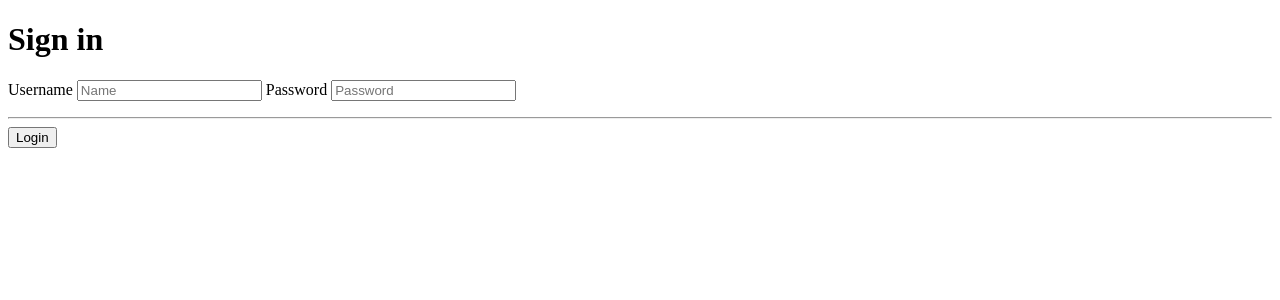
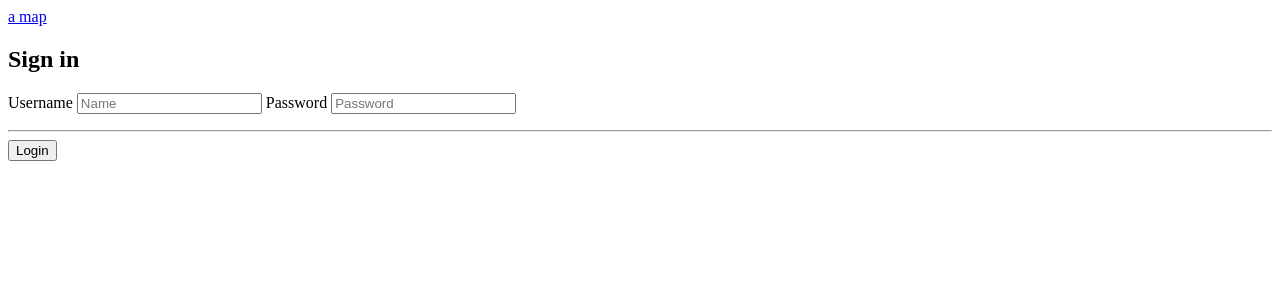
Before and after one commit to SupraSummus/overthrow, a Vue app in the folder frontend/: page / in a window 1280 px wide. Shown: the top 300 px of the page. Built offline with nearby package versions, Linux system fonts and the light colour scheme; what vue-panzoom would draw is missing.

Commit message:
Add vue router

```diff
--- a/frontend/package.json
+++ b/frontend/package.json
@@ -16,6 +16,7 @@
     "core-js": "^3.6.4",
     "vue": "^2.6.11",
     "vue-panzoom": "^1.1.0",
+    "vue-router": "^3.1.6",
     "vuex": "^3.1.3"
   },
   "devDependencies": {
--- a/frontend/src/App.vue
+++ b/frontend/src/App.vue
@@ -1,19 +1,20 @@
 <template>
   <div>
-    <login v-if="!$store.getters.is_logged_in" />
-    <logout v-if="$store.getters.is_logged_in" />
-    <hex-grid v-if="$store.getters.is_logged_in" />
+    <nav>
+      <router-link :to="{ name: 'map' }">a map</router-link>
+      <login v-if="!$store.getters.is_logged_in" />
+      <logout v-if="$store.getters.is_logged_in" />
+    </nav>
+    <router-view></router-view>
   </div>
 </template>
 
 <script>
-import HexGrid from "./components/HexGrid.vue";
 import Login from "./components/Login.vue";
 import Logout from "./components/Logout.vue";
 
 export default {
   components: {
-    HexGrid,
     Login,
     Logout,
   },
--- a/frontend/src/main.js
+++ b/frontend/src/main.js
@@ -3,6 +3,7 @@ import panZoom from "vue-panzoom";
 
 import App from "./App.vue";
 import store from "./store";
+import router from "./router";
 
 Vue.config.productionTip = false;
 
@@ -12,4 +13,5 @@ Vue.use(panZoom);
 new Vue({
   render: h => h(App),
   store,
+  router,
 }).$mount("#app");
--- /dev/null
+++ b/frontend/src/router/index.js
@@ -0,0 +1,14 @@
+import Vue from "vue";
+import VueRouter from "vue-router";
+
+import HexGrid from "@/components/HexGrid.vue";
+
+Vue.use(VueRouter);
+
+const routes = [{ path: "/map", component: HexGrid, name: "map" }];
+
+const router = new VueRouter({
+  routes,
+});
+
+export default router;
```
Also changed, not shown: 1 other file (tests, documents, lock files or other folders).
